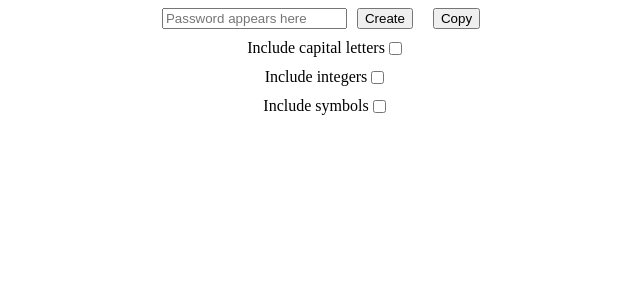
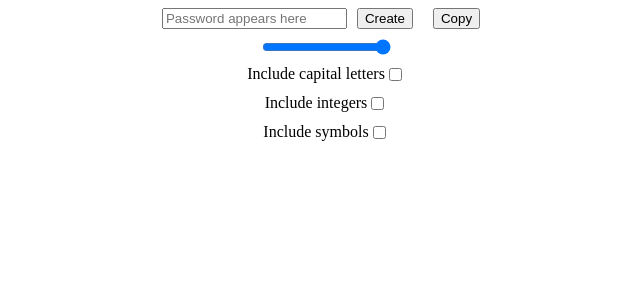
Before and after one commit to Yurii-Komarnytskyi/PasswordGenerator, a React (Create React App) app: page / in a window 1280 px wide. Shown: the top 300 px of the page, without its empty margins (314-954 px from the left). Built offline with nearby package versions, Linux system fonts and the light colour scheme.

Commit message:
Creacted PasswordLengthRange component, no fancy CSS yet

```diff
--- a/src/App.js
+++ b/src/App.js
@@ -1,7 +1,8 @@
 import { useEffect, useState } from "react";
 import CheckBox from "./components/CheckBox";
 import InputWithPassword from "./components/InputWithPassword";
-import { genPass, piecesForPassword} from "./utils";
+import PasswordLengthRange from "./components/PasswordLengthRange";
+import { genPass} from "./utils";
 function App() {
   const [password, setPassword] = useState('');
   const [passwdLength, setPasswdLength] = useState(5);
@@ -19,14 +20,16 @@ function App() {
   }
 
   useEffect(()=> {
-    // jC4_ fW2$
-  },[])
+    // nM6$ yJ#  dF  hW1# uM tF@
+    console.log(passwdLength)
+  },[passwdLength])
   return (
     <main>
       <InputWithPassword
         password={password}
         wrapperForSetPass={wrapperForSetPass}
       />
+      <PasswordLengthRange setPasswdLength={setPasswdLength}/>
       <CheckBox description={'Include capital letters'} handler={setCapLettIncluded} />
       <CheckBox description={'Include integers'} handler={setIntegersIncluded} />
       <CheckBox description={'Include symbols'} handler={setSymbolsIncluded} />
--- a/src/components/InputWithPassword.jsx
+++ b/src/components/InputWithPassword.jsx
@@ -1,5 +1,5 @@
 import React, { useRef } from 'react';
-import styles from './InputWithPassword.module.css'
+import styles from './InputWithPassword.module.css';
 
 const InputWithPassword = ({password, wrapperForSetPass}) => {
   const inpWithPass = useRef(null);
--- /dev/null
+++ b/src/components/PasswordLengthRange.jsx
@@ -0,0 +1,17 @@
+import React from 'react';
+import styles from './PasswordLengthRange.module.css';
+const PasswordLengthRange = ({setPasswdLength}) => {
+  return (
+    <React.Fragment>
+        <input
+            className={styles.rangeBar}
+            type='range'
+            min={5}
+            max={20}
+            onChange={(e) => setPasswdLength(e.target.value)}
+        />
+    </React.Fragment>
+  )
+}
+
+export default PasswordLengthRange;
--- /dev/null
+++ b/src/components/PasswordLengthRange.module.css
@@ -0,0 +1,5 @@
+.rangeBar{
+    display: flex;
+    margin: 0 auto;
+    margin-top: 10px;
+}
```
